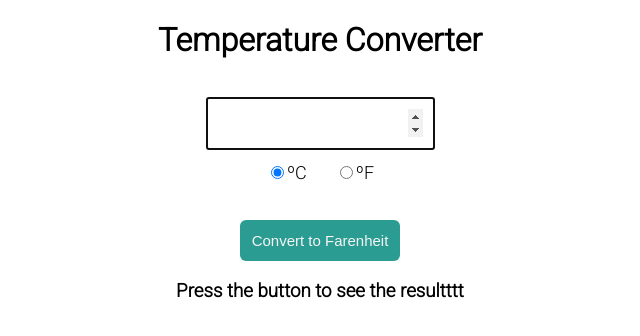
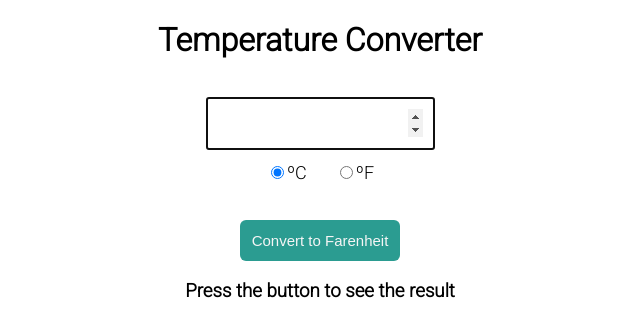
Before and after one commit to SantiagoRobinet/temperature-converter, a React (Create React App) app: page / in a window 1280 px wide. Shown: the top 336 px of the page, without its empty margins (320-960 px from the left). Built offline with nearby package versions, Linux system fonts and the light colour scheme.

Commit message:
converter file fix

```diff
--- a/src/components/Converter/converter.jsx
+++ b/src/components/Converter/converter.jsx
@@ -33,7 +33,7 @@ return (
         <div className='result__container'>
             <h2 className='result'>{result}</h2>
         </div> :
-        <h3>Press the button to see the resultttt</h3>
+        <h3>Press the button to see the result</h3>
         }
     </div>
 )
```
